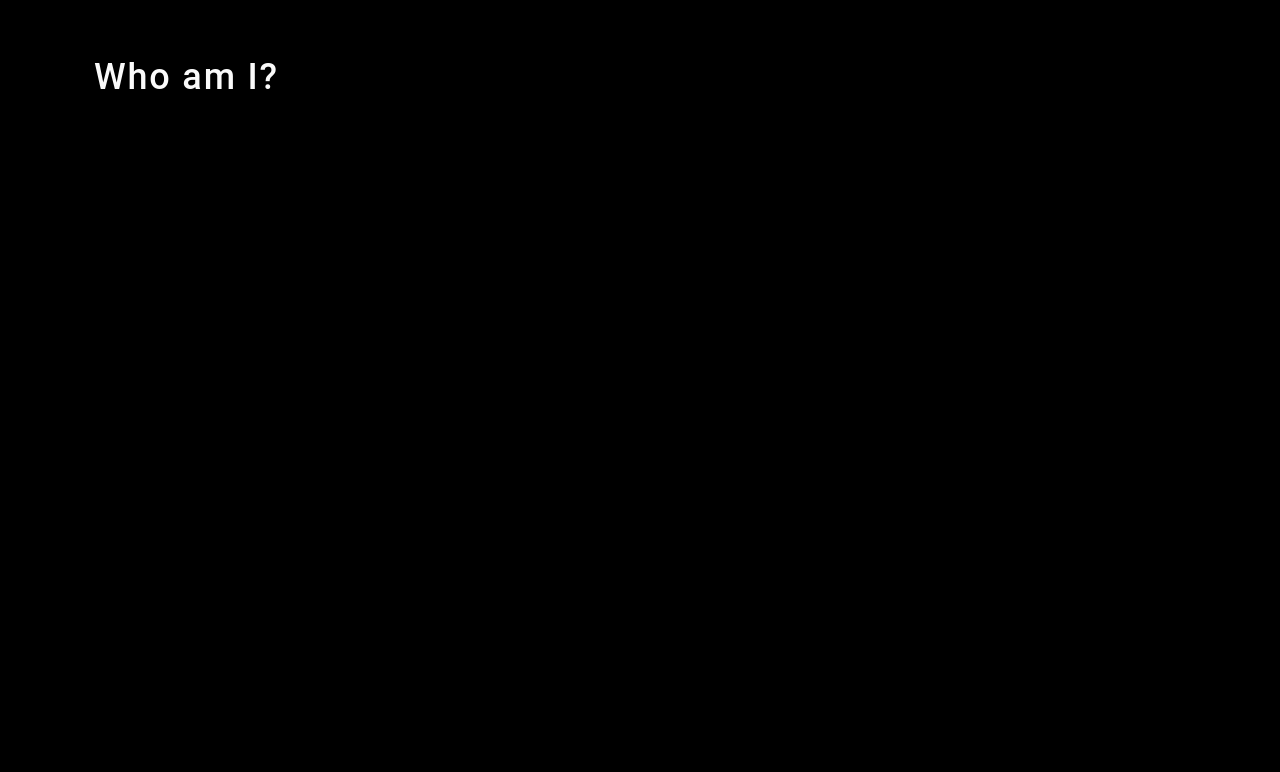
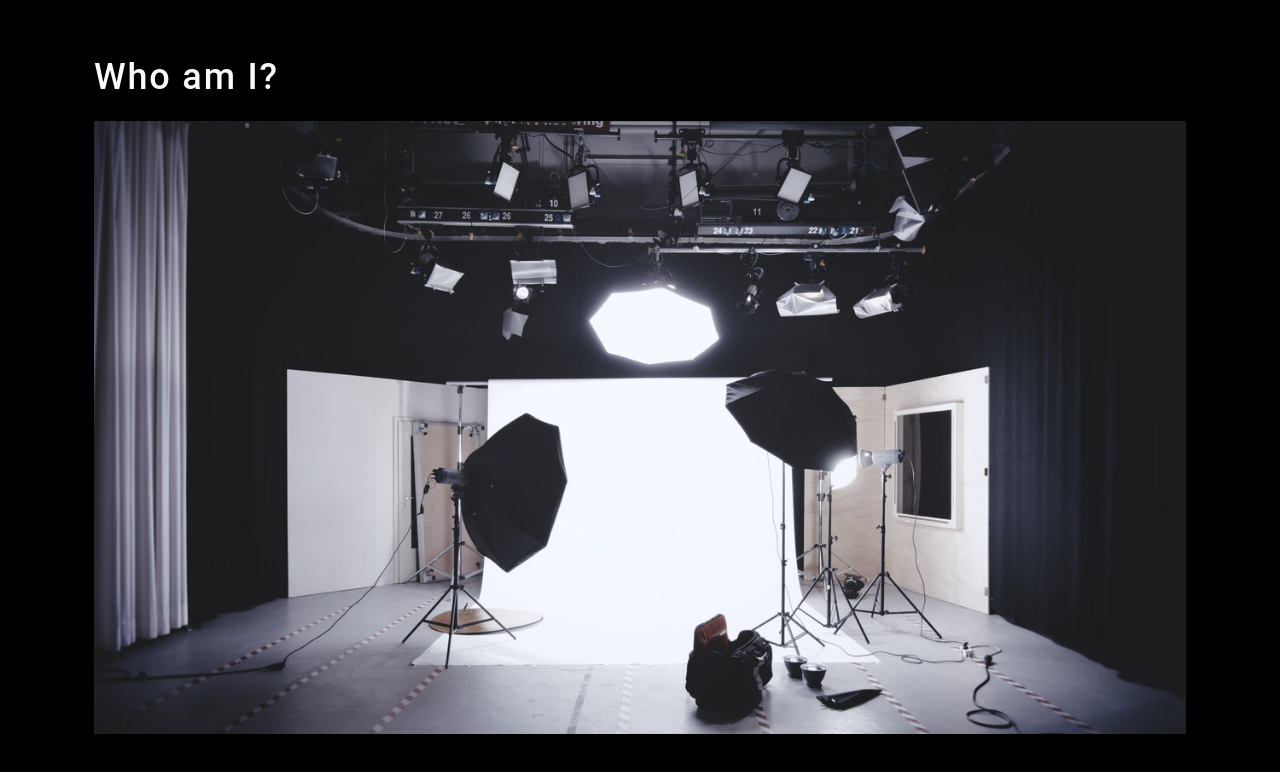
Before and after one commit to rbsantos-code/photo-port-refresh, a React (Create React App) app: page / in a window 1280 px wide. Shown: the top 772 px of the page. Built offline with nearby package versions, Linux system fonts and the light colour scheme.

Commit message:
add image

```diff
--- a/src/components/About/index.js
+++ b/src/components/About/index.js
@@ -1,9 +1,11 @@
 import React from 'react';
+import coverImage from '../../assets/cover/cover-image.jpg';
 
 function About() {
     return (
         <section>
             <h1 id='about'>Who am I?</h1>
+            <img src={coverImage} className='my-2' style={{ width: "100% "}} alt="cover" />
         </section>
     );
 };
```
